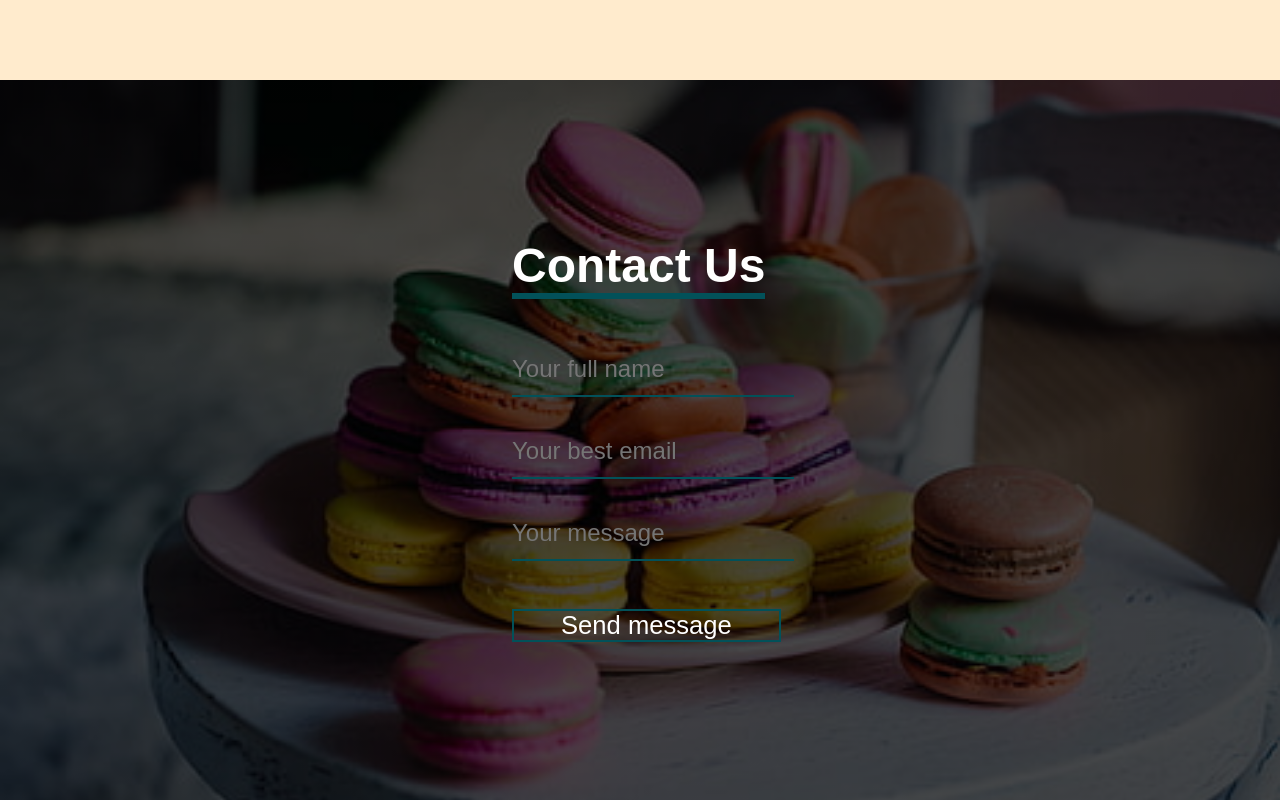
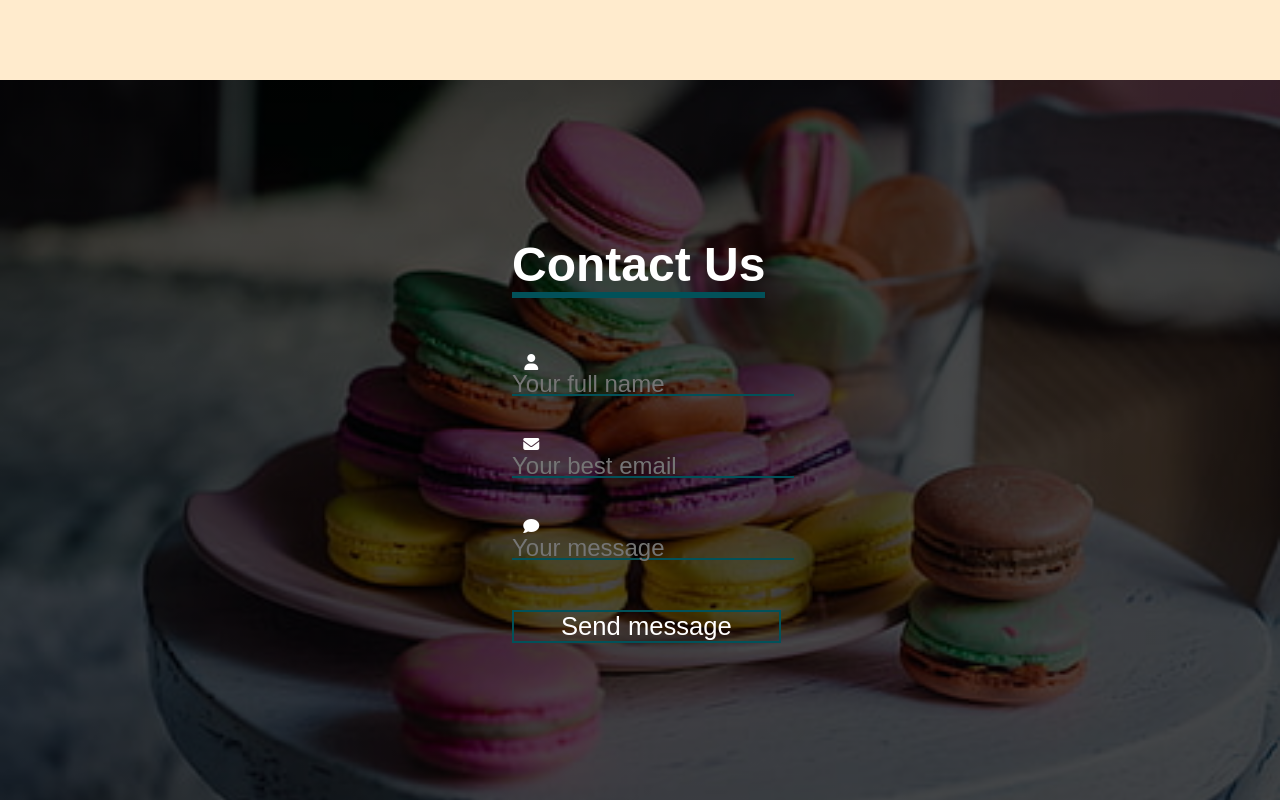
Before and after one commit to leaobia/cakeDesignerCourse, a plain HTML site: page index.html in a window 1280 px wide. Shown: the part 2080-2880 px from the top of the page. Drawn offline with Linux system fonts and the light colour scheme; a web font is replaced by a local one.

Commit message:
adição de ícones na sessão 4

```diff
--- a/index.html
+++ b/index.html
@@ -5,6 +5,9 @@
     <meta http-equiv="X-UA-Compatible" content="IE=edge">
     <meta name="viewport" content="width=device-width, initial-scale=1.0">
     <meta name="description" content="Essa landing page apresenta dados do melhor curso de Cake Design do Brasil"/>
+    <script src="https://kit.fontawesome.com/94e8bd423f.js" crossorigin="anonymous"></script>
+    <link rel="preconnect" href="https://fonts.googleapis.com">
+    <link rel="preconnect" href="https://fonts.gstatic.com" crossorigin>
     <title>Cake Luxury</title>
     <link rel="stylesheet" href="style.css">
 </head>
@@ -57,12 +60,15 @@
             <h3>Contact Us</h3>
             <div class="message">
                 <div class="text-box">
+                    <i class="fa-solid fa-user"></i>
                     <input type="text" placeholder="Your full name" name="" value="">
                 </div>
                 <div class="text-box">
+                    <i class="fa-solid fa-envelope"></i>
                     <input type="text" placeholder="Your best email" name="" value="">
                 </div>
                 <div class="text-box">
+                    <i class="fa-solid fa-comment"></i>
                     <input type="text" placeholder="Your message" name="" value="">
                 </div>
             </div>
--- a/style.css
+++ b/style.css
@@ -186,6 +186,11 @@ h3{
     color: white;
 }
 
+.text-box i{
+    float: left;
+    text-align: center;
+    width: 3vw;
+}
 .text-box input{
     border: none;
     outline: none;
```
